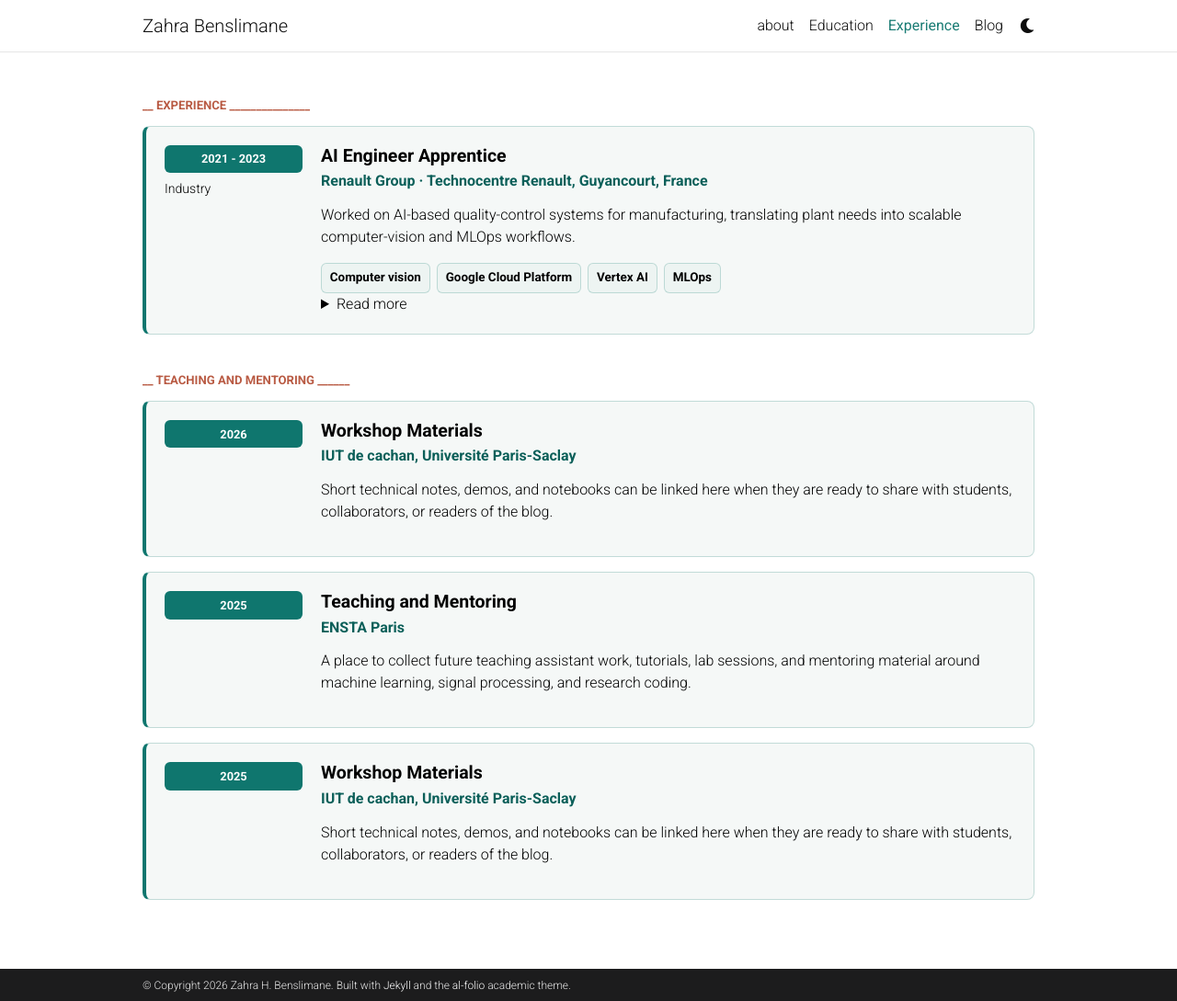
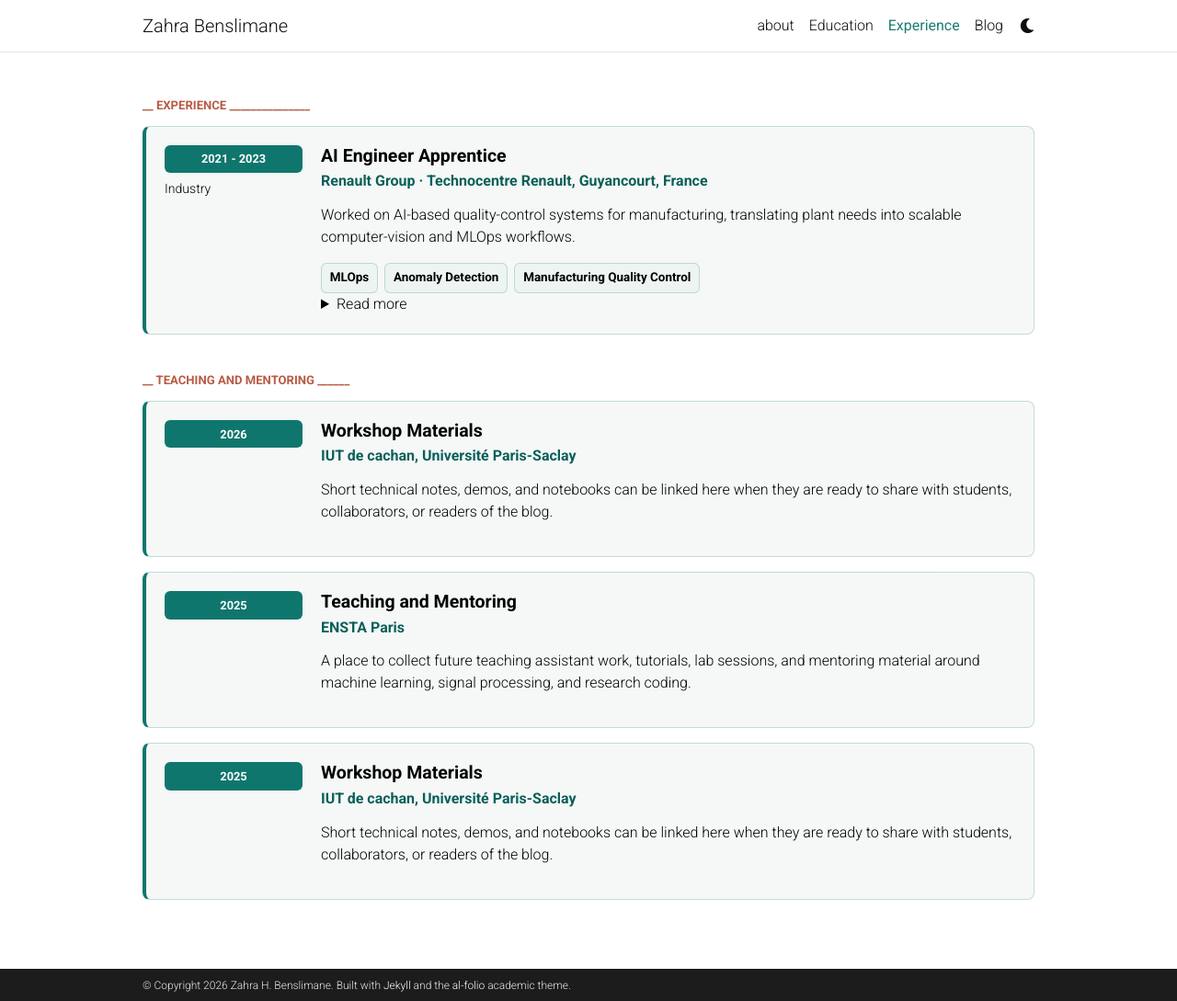
Before and after one commit to ZahraBenslimane/Portfolio, a Jekyll site: the page built from _pages/experience.md, in a window 1280 px wide and 1089 px high. Shown: the whole window at 92% size. Built offline with Jekyll 4.4.1, drawn with Linux system fonts in a browser that asks for light colours; comment, search, counter and statistics services are not loaded; a style sheet for code colours, icons or effects is not loaded.

Commit message:
new version layout

```diff
--- a/_data/experience.yml
+++ b/_data/experience.yml
@@ -25,11 +25,12 @@
     Worked on AI-based quality-control systems for manufacturing, translating plant
     needs into scalable computer-vision and MLOps workflows.
   highlights:
-    - Helped frame industrial AI problems, project scope, and success criteria with factory stakeholders.
-    - Contributed to MLOps practices for deploying AI solutions at larger scale.
-    - Used Google Cloud Platform, Vertex AI, and Visual Inspection AI for visual inspection systems.
+    - Framed complex manufacturing problems by defining project scope and factory requirements.
+    - Developed and evaluated deep learning models for industrial visual inspection systems.
+    - Collaborated with startups and external partners to integrate AI solutions into industrial manufacturing workflows.
+    - Contributed to the development of an MLOps platform for large-scale deployment of AI solutions and model monitoring
+
   stack:
-    - Computer vision
-    - Google Cloud Platform
-    - Vertex AI
     - MLOps
+    - Anomaly Detection
+    - Manufacturing Quality Control
```
